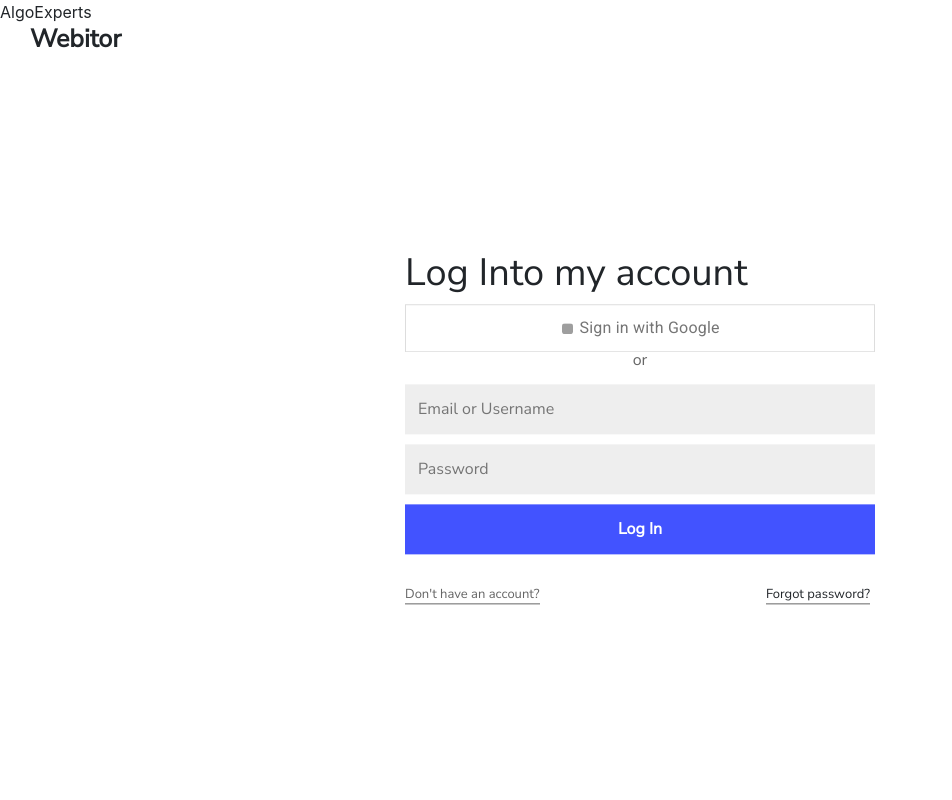
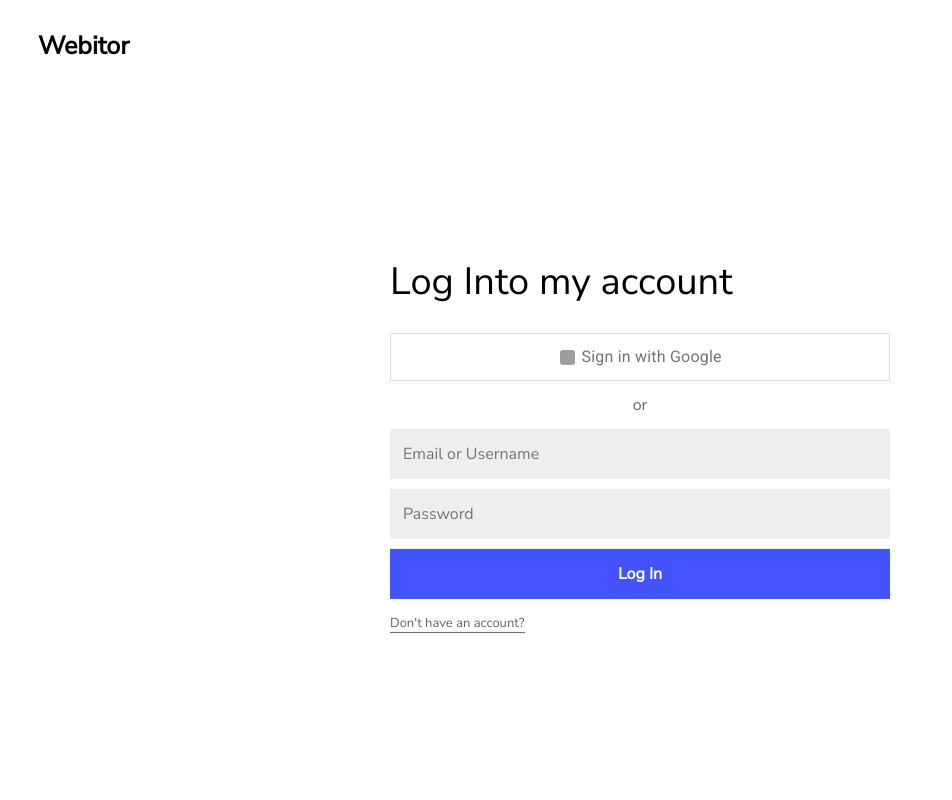
Before and after one commit to krishnans2006/Webitor, a Flask app: template src/templates/Login/login.html in a window 1280 px wide. Shown: the whole page, without its empty margins (0-952 px from the left). Run offline with Flask 2, Linux system fonts and the light colour scheme; the template is opened without the code that fills it, so the values that code supplies are empty; some libraries are stand-ins or nearby versions; grey boxes are pictures that could not be loaded.

Commit message:
More small CSS changes

```diff
--- a/src/templates/Login/login.html
+++ b/src/templates/Login/login.html
@@ -1,5 +1,3 @@
-{% block title %} AlgoExperts {% endblock title %} {%block content %}
-
 <!DOCTYPE html>
 <html lang="en">
 
@@ -7,9 +5,6 @@
     <!-- Required meta tags -->
     <meta charset="utf-8" />
     <meta name="viewport" content="width=device-width, initial-scale=1, shrink-to-fit=no" />
-
-    <!-- Bootstrap CSS -->
-    <link rel="stylesheet" href="https://maxcdn.bootstrapcdn.com/bootstrap/4.0.0/css/bootstrap.min.css" integrity="sha384-Gn5384xqQ1aoWXA+058RXPxPg6fy4IWvTNh0E263XmFcJlSAwiGgFAW/dAiS6JXm" crossorigin="anonymous" />
 
     <!-- Flash Messages -->
     <link type="text/css" href="{{url_for('static', filename='Alerts/alerts.css')}}" />
@@ -75,11 +70,6 @@
                             <a class="smalltext" href="/register" style="text-decoration: none;">Don't have an account?</a>
                         </p>
                     </div>
-                    <div class="smalltext-right">
-                        <p class="smalltext-container">
-                            <a class="smalltext" style="text-decoration: none; color: #212529;">Forgot password?</a>
-                        </p>
-                    </div>
                 </div>
 
             </div>
@@ -96,4 +86,3 @@
 </body>
 
 </html>
-{% endblock content %}
--- a/src/templates/Register/register.html
+++ b/src/templates/Register/register.html
@@ -1,5 +1,3 @@
-{% block title %} AlgoExperts {% endblock title %} {% block content %}
-
 <!DOCTYPE html>
 <html lang="en">
 
@@ -98,4 +96,3 @@
 </body>
 
 </html>
-{% endblock content %}
```
